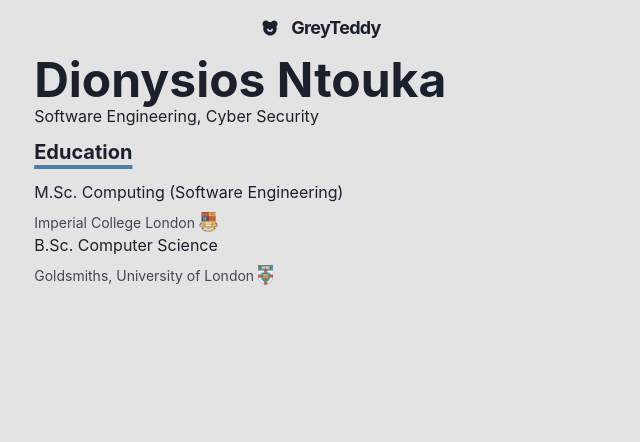
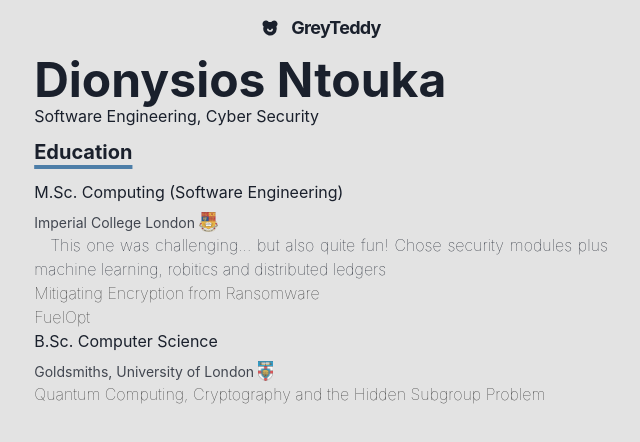
Before and after one commit to GreyTeddy/personal-website, a Next.js app: page / in a window 1280 px wide. Shown: the top 442 px of the page, without its empty margins (319-959 px from the left). Built offline with nearby package versions, Linux system fonts and the light colour scheme.

Commit message:
added ProjectListItems

```diff
--- /dev/null
+++ b/components/project_link_item.tsx
@@ -0,0 +1,69 @@
+import { Box, keyframes, Link, ListItem, SystemStyleObject, useColorModeValue } from '@chakra-ui/react'
+import NextLink from 'next/link'
+import { MouseEvent, TransitionEvent } from 'react';
+import theme from '../lib/theme';
+
+const ProjectListItem = ({ href, children, emoji }) => {
+
+    const listItemStyle = {
+        display: 'flex',
+        alignItems: 'center'
+    }
+
+    const rotationKeyframe = keyframes`
+        0% {transform: rotate(0deg);}
+        15% {transform: rotate(-20deg);}
+        50% {transform: rotate(10deg);}
+        85% {transform: rotate(0deg);}
+        100% {transform: rotate(0deg);}
+    `
+
+    const emojiStyle: SystemStyleObject = {
+        display: 'none',
+        margin: '0 3px',
+        animation: `${rotationKeyframe} 1s`,
+        color: useColorModeValue(theme.colors.steelBlue, theme.colors.yellowCrayola)
+    }
+
+    const titleAfterStyle: SystemStyleObject = {
+        textDecoration: "none",
+        backgroundImage: "linear-gradient(currentColor, currentColor)",
+        backgroundPosition: "0% 100%",
+        backgroundRepeat: "no-repeat",
+        backgroundSize: "0% 2px",
+        transition: "background-size 0.3s",
+        _hover: {
+            backgroundSize: "100% 2px"
+        },
+        _focus: {
+            backgroundSize: "100% 2px"
+        }
+    }
+
+    const showEmoji = (event: TransitionEvent<HTMLElement> | MouseEvent<HTMLElement>) => {
+        const element = event.currentTarget;
+        const emoji = element.parentElement.lastElementChild as HTMLElement;
+        if (element.matches(':hover')) {
+            emoji.style.display = "inline-block"
+        }
+        else {
+            emoji.style.display = "none"
+        }
+    }
+
+    return (
+        <ListItem sx={listItemStyle}>
+            <Box style={{ display: 'inline-flex', alignItems: 'center' }}>
+                <NextLink href={href} passHref>
+                    <Box style={{ display: 'inline-flex', alignItems: 'center' }}>
+                        <Link sx={titleAfterStyle} onTransitionEnd={showEmoji} onMouseLeave={showEmoji} className="projectLink">{children}</Link>
+                        <Box sx={emojiStyle} animation={rotationKeyframe}>{emoji}</Box>
+                    </Box>
+                </NextLink>
+            </Box>
+        </ListItem>
+    )
+}
+
+
+export default ProjectListItem
--- a/pages/index.tsx
+++ b/pages/index.tsx
@@ -1,6 +1,11 @@
-import { Container, Box, Heading} from "@chakra-ui/react"
+import { Container, Box, Heading, List} from "@chakra-ui/react"
+import Paragraph from "../components/paragraph"
 import Section from '../components/section'
 import SectionTitle from "../components/section_title"
+import { BsFileEarmarkLockFill } from 'react-icons/bs'
+import { FaGasPump } from 'react-icons/fa'
+import { TbAtom } from 'react-icons/tb'
+import ProjectListItem from '../components/project_link_item'
 
 const Page = () => {
     return (
@@ -19,19 +24,25 @@
                 </Heading>
                 <Box>
                     <SectionTitle title="M.Sc. Computing (Software Engineering)" institution="Imperial College London" image="../images/imperial.png" />
-                    {/* <Paragraph>
+                    <Paragraph>
                         This one was challenging... but also quite fun! Chose security modules plus machine learning, robitics and distributed ledgers
-                    </Paragraph> */}
-                    {/* <List fontWeight={40} >
-                        <ListItem display='flex' alignItems={'center'}><BsFileEarmarkLockFill/>Mitigating Encryption from Ransomware</ListItem>
-                        <ListItem display='flex' alignItems={'center'}><FaGasPump/> FuelOpt</ListItem>
-                    </List> */}
+                    </Paragraph>
+                    <List fontWeight={40} >
+                        <ProjectListItem href="https://github.com/GreyTeddy/ransomware_mitigation" emoji={<BsFileEarmarkLockFill />}>
+                            Mitigating Encryption from Ransomware
+                        </ProjectListItem>
+                        <ProjectListItem href="" emoji={<FaGasPump />}>
+                            FuelOpt
+                        </ProjectListItem>
+                    </List>
                 </Box>
                 <Box>
                     <SectionTitle title="B.Sc. Computer Science" institution="Goldsmiths, University of London" image="../images/goldsmiths.png" />
-                    {/* <List fontWeight={40} >
-                        <ListItem display='flex' alignItems={'center'}> <TbAtom/> Quantum Computing, Cryptography and the Hidden Subgroup Problem</ListItem>
-                    </List> */}
+                    <List fontWeight={40} >
+                        <ProjectListItem href="" emoji={<TbAtom />}>
+                            Quantum Computing, Cryptography and the Hidden Subgroup Problem
+                        </ProjectListItem>
+                    </List>
                 </Box>
             </Section>
         </Container>
```
